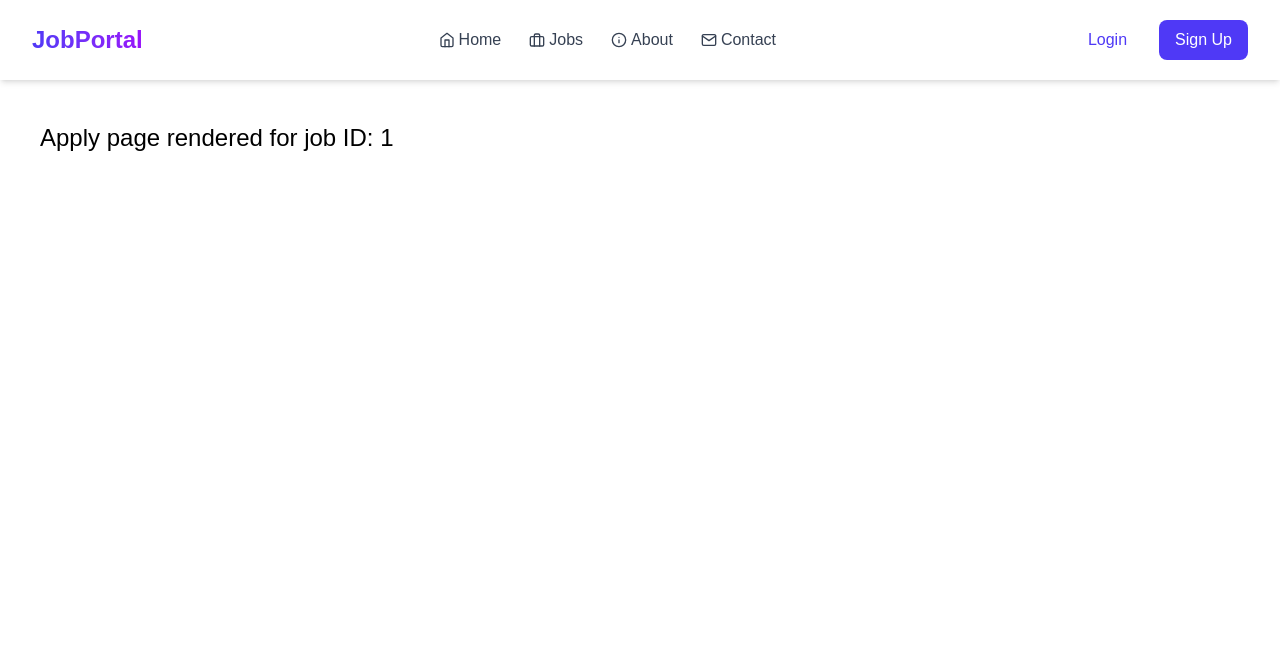
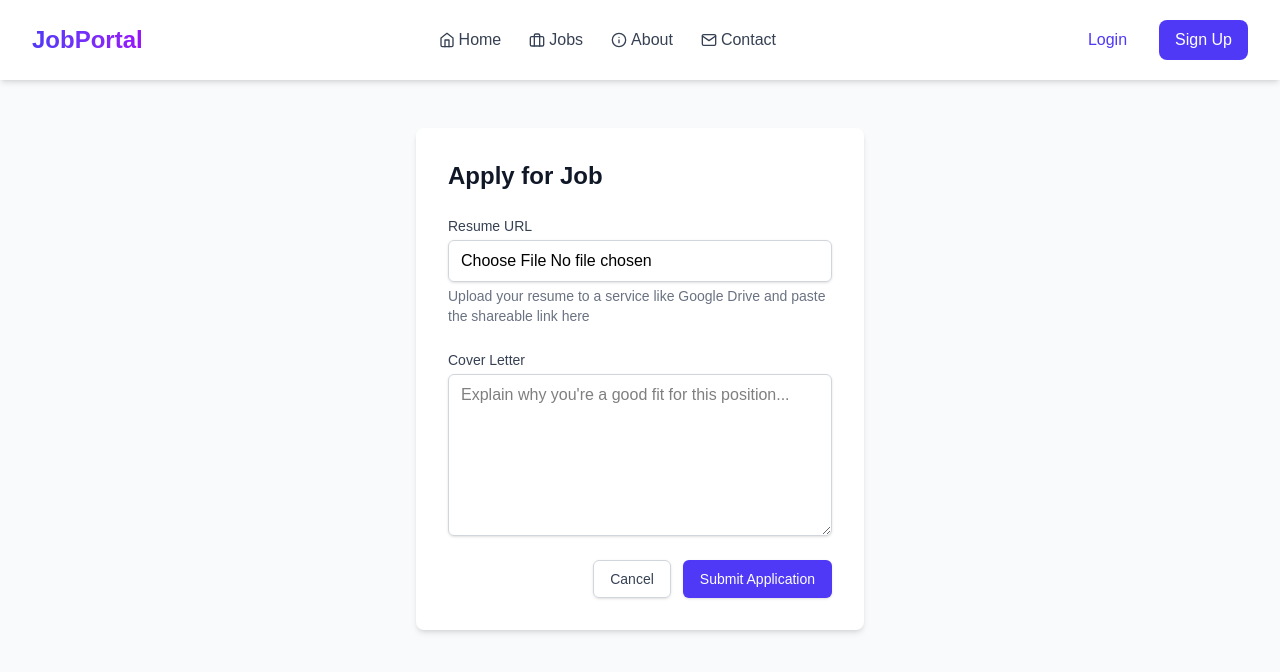
Before and after one commit to Avatara12345/JobPortal, a Next.js app: page /jobs/apply/1 in a window 1280 px wide. Shown: the top 672 px of the page. Built offline with nearby package versions, Linux system fonts and the light colour scheme.

Commit message:
made a change is apply id page.tsx

```diff
--- a/app/(public)/jobs/apply/[id]/page.tsx
+++ b/app/(public)/jobs/apply/[id]/page.tsx
@@ -1,13 +1,127 @@
-// app/jobs/apply/[id]/page.tsx
-export const dynamic = 'force-dynamic'; // Force runtime route resolution
+"use client";
+import { useState } from "react";
+import { useRouter, useParams } from "next/navigation";
+import api from "../../../../lib/axios";
+import { toast } from "react-hot-toast";
+import { useAuth } from "../../../../context/AuthContext";
+import axios from "axios";
 
-export default function ApplyJobPage({ params }: { params: { id: string } }) {
-  console.log("✅ SERVER: ApplyJobPage rendered");
-  console.log("🆔 SERVER: Job ID is", params.id);
+export default function ApplyJobPage() {
+  const { id } = useParams();
+
+  const router = useRouter();
+  const { user } = useAuth();
+  const [resumeUrl, setResumeUrl] = useState("");
+  const [coverLetter, setCoverLetter] = useState("");
+  const [loading, setLoading] = useState(false);
+
+  console.log("Rendering ApplyJobPage");
+console.log("Params:", useParams());
+
+  const handleSubmit = async (e: React.FormEvent) => {
+    e.preventDefault();
+
+    if (!user) {
+      toast.error("Please login to apply for jobs");
+      return;
+    }
+
+    setLoading(true);
+    try {
+      const token = localStorage.getItem("token");
+      await api.post(
+        "/job/application",
+        {
+          job_id:id,
+          resume_url: resumeUrl,
+          cover_letter: coverLetter,
+        },
+        {
+          headers: {
+            Authorization: `Bearer ${token}`,
+            "Content-Type": "application/json",
+          },
+        }
+      );
+      toast.success("Application submitted successfully!");
+      router.push("/user-dashboard/appliedJobs");
+    } catch (err: unknown) {
+      if (axios.isAxiosError(err)) {
+        toast.error(
+          err.response?.data?.message || "Failed to submit application"
+        );
+      } else {
+        toast.error("An unexpected error occurred");
+      }
+    } finally {
+      setLoading(false);
+    }
+  };
 
   return (
-    <div style={{ padding: "40px", fontSize: "24px" }}>
-      <p>Apply page rendered for job ID: {params.id}</p>
+    <div className="min-h-screen bg-gray-50 py-12 px-4 sm:px-6 lg:px-8">
+      <div className="max-w-md mx-auto bg-white p-8 rounded-lg shadow-md">
+        <h1 className="text-2xl font-bold text-gray-900 mb-6">Apply for Job</h1>
+
+        <form onSubmit={handleSubmit} className="space-y-6">
+          <div>
+            <label
+              htmlFor="resumeUrl"
+              className="block text-sm font-medium text-gray-700"
+            >
+              Resume URL
+            </label>
+            <input
+              type="file"
+              id="resumeUrl"
+              value={resumeUrl}
+              onChange={(e) => setResumeUrl(e.target.value)}
+              className="mt-1 block w-full px-3 py-2 border border-gray-300 rounded-md shadow-sm focus:outline-none focus:ring-indigo-500 focus:border-indigo-500"
+              placeholder="https://example.com/your-resume.pdf"
+              required
+            />
+            <p className="mt-1 text-sm text-gray-500">
+              Upload your resume to a service like Google Drive and paste the
+              shareable link here
+            </p>
+          </div>
+
+          <div>
+            <label
+              htmlFor="coverLetter"
+              className="block text-sm font-medium text-gray-700"
+            >
+              Cover Letter
+            </label>
+            <textarea
+              id="coverLetter"
+              rows={6}
+              value={coverLetter}
+              onChange={(e) => setCoverLetter(e.target.value)}
+              className="mt-1 block w-full px-3 py-2 border border-gray-300 rounded-md shadow-sm focus:outline-none focus:ring-indigo-500 focus:border-indigo-500"
+              placeholder="Explain why you're a good fit for this position..."
+              required
+            />
+          </div>
+
+          <div className="flex justify-end space-x-3">
+            <button
+              type="button"
+              onClick={() => router.back()}
+              className="px-4 py-2 border border-gray-300 rounded-md shadow-sm text-sm font-medium text-gray-700 hover:bg-gray-50 focus:outline-none focus:ring-2 focus:ring-offset-2 focus:ring-indigo-500"
+            >
+              Cancel
+            </button>
+            <button
+              type="submit"
+              disabled={loading}
+              className="px-4 py-2 border border-transparent rounded-md shadow-sm text-sm font-medium text-white bg-indigo-600 hover:bg-indigo-700 focus:outline-none focus:ring-2 focus:ring-offset-2 focus:ring-indigo-500 disabled:opacity-50"
+            >
+              {loading ? "Submitting..." : "Submit Application"}
+            </button>
+          </div>
+        </form>
+      </div>
     </div>
   );
 }
```
